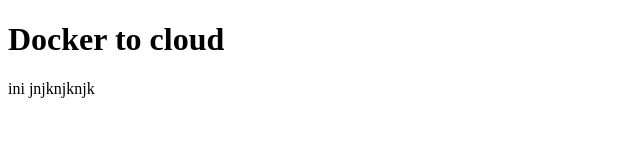
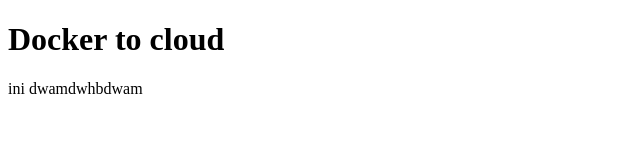
Before and after one commit to Rafkaihza/simple-web-app, a plain HTML site: page index.html in a window 1280 px wide. Shown: the full height of the page, 0-640 px from the left. Drawn offline with Linux system fonts and the light colour scheme.

Commit message:
Update index.html
dwdwadwdww

```diff
--- a/index.html
+++ b/index.html
@@ -7,6 +7,6 @@
 </head>
 <body>
     <h1>Docker to cloud</h1>
-    <p>ini jnjknjknjk</p>
+    <p>ini dwamdwhbdwam</p>
 </body>
 </html>
```
